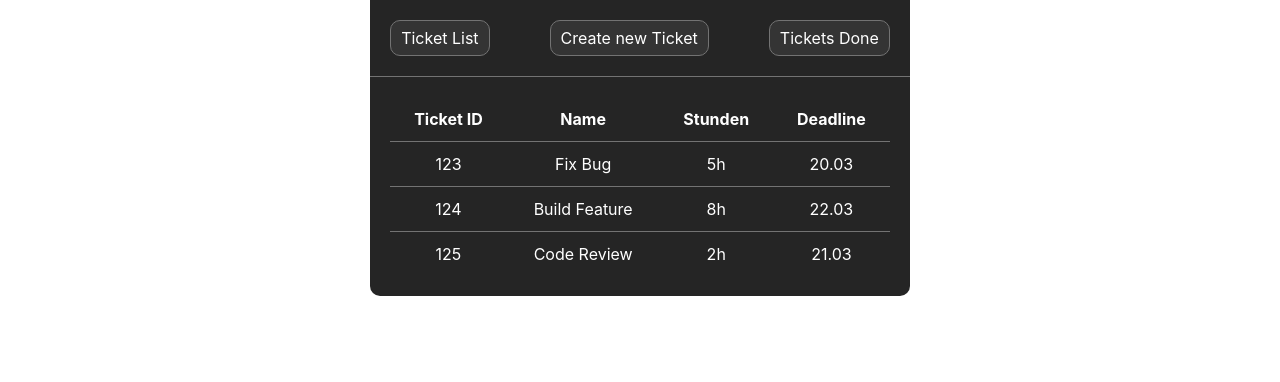
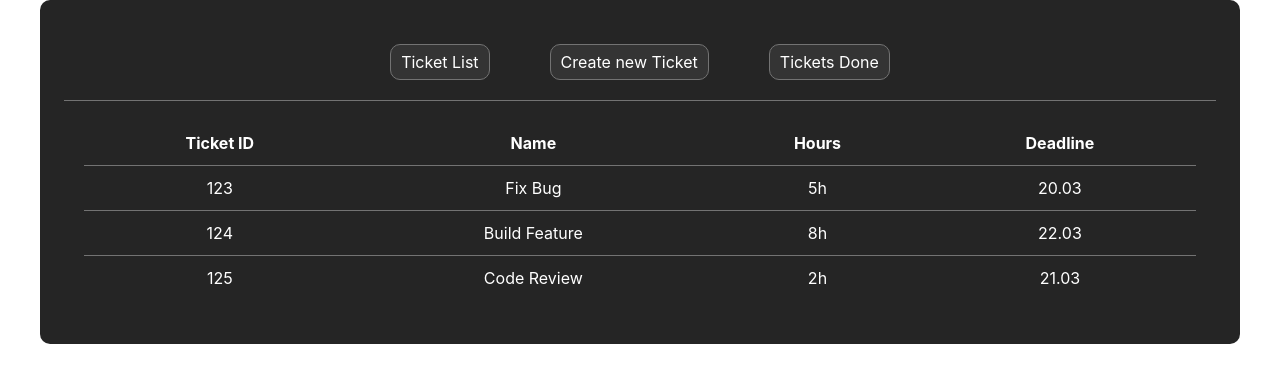
Before and after one commit to 0R91/react-ticketsystem, a Next.js app: page /dashboard in a window 1280 px wide. Shown: the top 382 px of the page. Built offline with nearby package versions, Linux system fonts and the light colour scheme; no server answers; the database is empty.

Commit message:
Adjust center-container display for create- and deadline date

```diff
--- a/app/dashboard/components/dashboard.module.css
+++ b/app/dashboard/components/dashboard.module.css
@@ -1,6 +1,9 @@
 .wrapper {
   background-color: var(--background);
   border-radius: 10px;
+  box-sizing: border-box;
+  padding: 24px;
+  width: 100%;
 }
 
 .tabBar {
@@ -8,6 +11,7 @@
   border-bottom: 1px solid var(--accent);
   display: flex;
   gap: 60px;
+  justify-content: center;
   padding: 20px;
 }
 
--- a/app/dashboard/components/ticketDoneList.tsx
+++ b/app/dashboard/components/ticketDoneList.tsx
@@ -40,6 +40,16 @@ export default function TicketDoneList() {
     fetchTickets()
   }, [])
 
+  const formatDate = (isoString) => {
+    if (!isoString) return ''
+
+    return new Date(isoString)
+      .toLocaleDateString('de-DE', {
+        timeZone: 'UTC',
+      })
+      .replaceAll('-', '.')
+  }
+
   if (loading) return <p>Lade Tickets...</p>
   console.log(tickets)
   return (
@@ -62,8 +72,8 @@ export default function TicketDoneList() {
               <td>{ticket.id}</td>
               <td>{ticket.title}</td>
               <td>5h</td>
-              <td>{ticket.created_at}h</td>
-              <td>{ticket.deadline_at}</td>
+              <td>{formatDate(ticket.created_at)}</td>
+              <td>{formatDate(ticket.deadline_at)}</td>
               <td>{ticket.status}</td>
             </tr>
           ))}
--- a/app/dashboard/components/ticketList.tsx
+++ b/app/dashboard/components/ticketList.tsx
@@ -14,7 +14,7 @@ export default function TicketList() {
           <tr>
             <th>Ticket ID</th>
             <th>Name</th>
-            <th>Stunden</th>
+            <th>Hours</th>
             <th>Deadline</th>
           </tr>
         </thead>
--- a/app/globals.css
+++ b/app/globals.css
@@ -39,8 +39,7 @@ small {
 }
 
 .centerContainer {
-  display: flex;
+  margin: 0 auto;
   max-width: 1200px;
-  margin: 0 auto;
-  justify-content: center;
+  width: 100%;
 }
```
Also changed, not shown: 2 other files (tests, documents, lock files or other folders).
